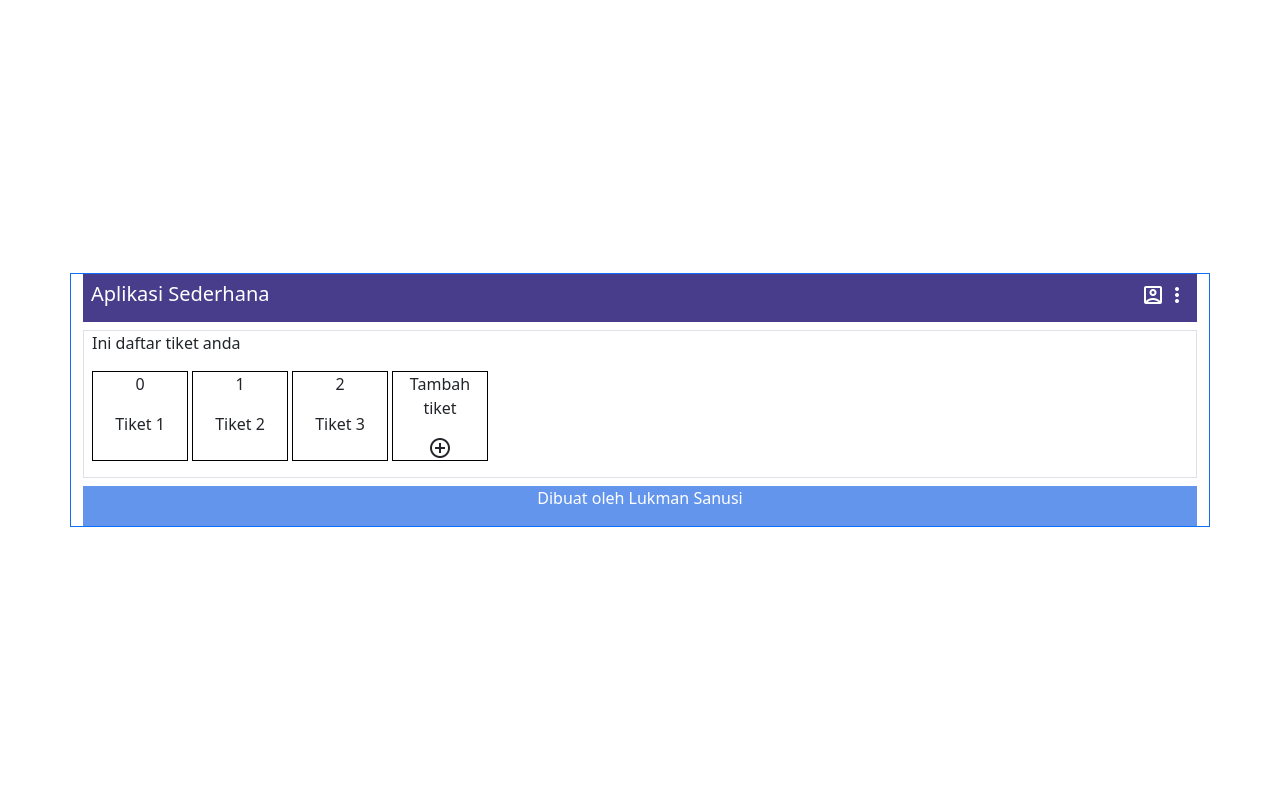
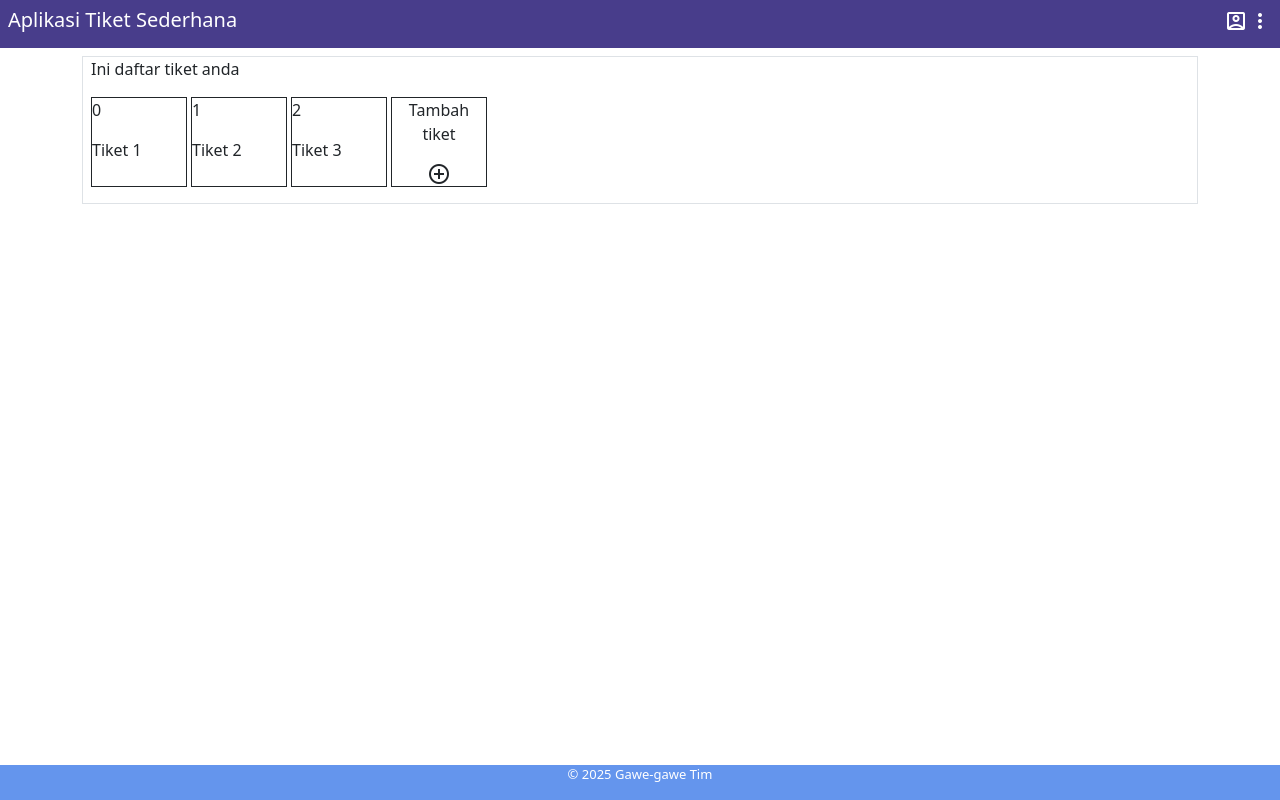
Before and after one commit to lckmnzans/smpel-ticketing, a Vue app: page / in a window 1280 px wide. Built offline with nearby package versions, Linux system fonts and the light colour scheme.

Commit message:
fourth commit

```diff
--- a/src/App.vue
+++ b/src/App.vue
@@ -1,17 +1,37 @@
 <script setup>
 import { RouterView } from 'vue-router'
+import Header from './components/Header.vue';
+import Footer from './components/Footer.vue';
 </script>
 
 <template>
-  <main>
-    <RouterView />
-  </main>
+  <div class="parent d-flex flex-column">
+    <Header :application-title="'Aplikasi Tiket Sederhana'"/>
+    <main>
+      <RouterView />
+    </main>
+    <Footer :footer-message="'© 2025 Gawe-gawe Tim'" />
+  </div>
 </template>
 
 <style scoped>
+.parent {
+  height: 100vh;
+}
+
+.header {
+  top: 0;
+}
+
+.footer {
+  position: fixed;
+  left: 0;
+  right: 0;
+  bottom: 0;
+}
+
 main {
   line-height: 1.5;
-  height: 100vh;
 }
 
 @media (min-width: 1024px) {
--- a/src/components/Footer.vue
+++ b/src/components/Footer.vue
@@ -1,10 +1,23 @@
 <template>
-    <div class="d-flex flex-row align-items-center justify-content-center">
+    <div class="footer d-flex flex-row align-items-center justify-content-center px-2">
         <p>{{ footerMessage }}</p>
     </div>
 </template>
+
 <script>
 export default {
     props: ['footerMessage']
 }
 </script>
+
+<style scoped>
+.footer {
+    background-color: cornflowerblue;
+    color: white;
+
+    p {
+        font-size: small;
+        text-align: center;
+    }
+}
+</style>
--- a/src/components/Header.vue
+++ b/src/components/Header.vue
@@ -1,5 +1,5 @@
 <template>
-    <div class="d-flex flex-row align-items-center justify-content-between p-2">
+    <div class="header d-flex flex-row align-items-center justify-content-between p-2">
         <h5>{{ applicationTitle }}</h5>
         <div>
             <span class="material-symbols-outlined">account_box</span>
@@ -20,5 +20,8 @@ export default {
 </script>
 
 <style scoped>
-
+.header {
+    background-color:darkslateblue;
+    color: white;
+}
 </style>
--- a/src/main.js
+++ b/src/main.js
@@ -4,8 +4,8 @@ import 'bootstrap/dist/css/bootstrap.css';
 import { createApp } from 'vue'
 import { createPinia } from 'pinia'
 
-import App from './App.vue'
-import router from './router'
+import App from '@/App.vue'
+import router from '@/router/route'
 
 const app = createApp(App)
 
--- a/src/router/index.js
+++ b/src/router/route.js
@@ -1,5 +1,6 @@
 import { createRouter, createWebHistory } from 'vue-router'
-import MainView from '../views/MainView.vue'
+import MainView from '@/views/MainView.vue'
+import CreateTicket from '@/views/CreateTicket.vue'
 
 const router = createRouter({
   history: createWebHistory(import.meta.env.BASE_URL),
@@ -8,6 +9,11 @@ const router = createRouter({
       path: '/',
       name: 'home',
       component: MainView,
+    },
+    {
+      path: '/create',
+      name: 'create',
+      component: CreateTicket
     }
   ],
 })
--- a/src/views/CreateTicket.vue
+++ b/src/views/CreateTicket.vue
@@ -1,5 +1,12 @@
 <template>
     <div>
         <p>Buat tiket</p>
+        <FormCard />
     </div>
 </template>
+<script>
+import FormCard from '@/components/FormCard.vue';
+export default {
+    components: { FormCard}
+}
+</script>
--- a/src/views/MainView.vue
+++ b/src/views/MainView.vue
@@ -1,13 +1,10 @@
 <template>
-    <div class="parent container border border-primary">
-        <div class="header">
-            <Header :application-title="'Aplikasi Sederhana'" />
-        </div>
+    <div class="container">
         <div class="main-content border border-1 my-2 px-2">
             <p>Ini daftar tiket anda</p>
             <ul class="d-flex flex-row px-0 gap-1">
                 <li v-for="(item, index) in items" :key="index">
-                    <div class="d-flex flex-column align-items-center">
+                    <div class="d-flex flex-column">
                         <p>{{ index }}</p>
                         <p>{{ item.name }}</p>
                     </div>
@@ -20,17 +17,12 @@
                 </li>
             </ul>
         </div>
-        <div class="footer">
-            <Footer :footer-message="'Dibuat oleh Lukman Sanusi'" />
-        </div>
     </div>
 </template>
 <script>
-import Header from '@/components/Header.vue';
 import FormCard from '@/components/FormCard.vue';
-import Footer from '@/components/Footer.vue';
 export default {
-    components: { Header, FormCard, Footer },
+    components: { FormCard },
     data() {
         return {
             items : [
@@ -43,11 +35,6 @@ export default {
 }
 </script>
 <style scoped>
-.header {
-    background-color:darkslateblue;
-    color: white;
-}
-
 .main-content {
 
     p {
@@ -57,7 +44,7 @@ export default {
 
     li {
         list-style: none;
-        border: 1px solid black;
+        border: 0.5px solid ;
         width: 6rem;
     }
 
@@ -66,14 +53,4 @@ export default {
         cursor: pointer;
     }
 }
-
-.footer {
-    background-color: cornflowerblue;
-    color: white;
-
-    p {
-        font-size: small;
-        text-align: center;
-    }
-}
 </style>
```
